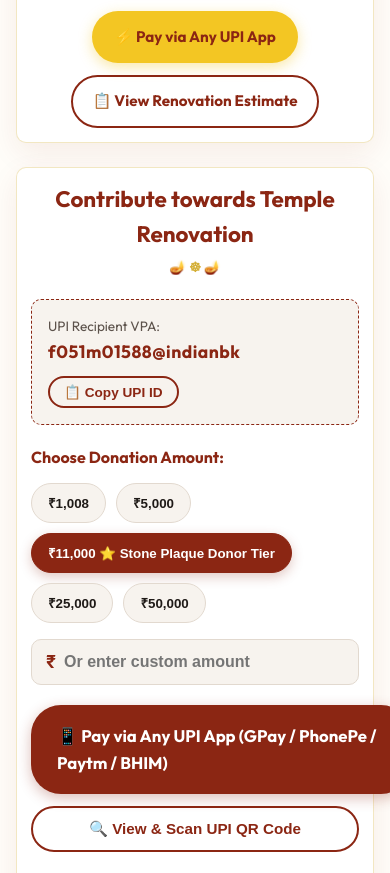
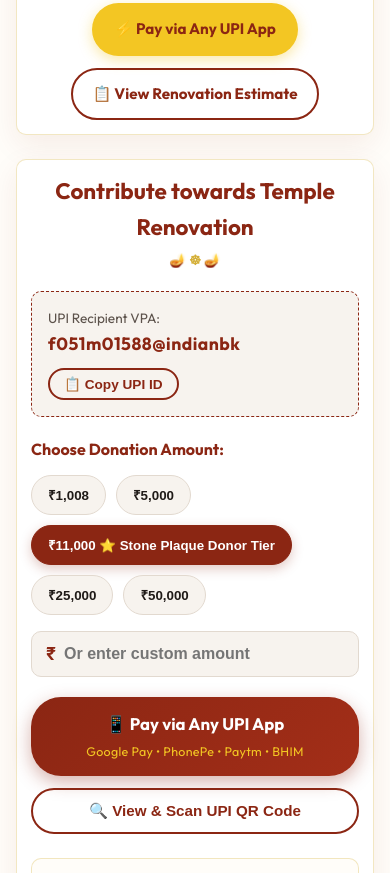
Before and after one commit to adithiyan-rajaperumal/otv-jain-temple-donation, a website built with Vite: page index.html in a window 390 px wide. Shown: the part 1127-2000 px from the top of the page. Built offline with nearby package versions, Linux system fonts and the light colour scheme.

Commit message:
feat: set god_for_homepage.jpg as hero deity image and redesign mobile UPI pay button to be sleek and fully responsive

```diff
--- a/index.html
+++ b/index.html
@@ -59,7 +59,7 @@
     <!-- Hero Section -->
     <section class="hero-card card text-center">
       <div class="hero-image-wrapper">
-        <img src="/assets/images/temple/god.jpg" alt="Supreme Lord Sri Vrishabanath Bhagwan Moolavar" class="hero-image" />
+        <img src="/assets/images/god_for_homepage.jpg" alt="Supreme Lord Sri Vrishabanath Bhagwan Moolavar" class="hero-image" />
       </div>
       <h2 class="hero-title" data-i18n="hero_heading">Sacred Appeal for Renovation & Restoration</h2>
       <p class="hero-subtitle" data-i18n="hero_blessing">Under the guidance of Bhattarak Chintamani Swasti Sri Dhavalakeerthi Swamiji & Swasti Sri Lakshmisena Swamiji</p>
@@ -106,8 +106,9 @@
 
       <!-- Action Buttons -->
       <div class="donation-actions no-print">
-        <a id="pay-upi-btn" href="#" class="btn btn-primary btn-block btn-lg">
-          📱 Pay via Any UPI App (GPay / PhonePe / Paytm / BHIM)
+        <a id="pay-upi-btn" href="#" class="btn-upi-pay">
+          <span>📱 Pay via Any UPI App</span>
+          <span class="btn-upi-subtext">Google Pay • PhonePe • Paytm • BHIM</span>
         </a>
         <button id="view-qr-btn" class="btn btn-outline btn-block">🔍 View & Scan UPI QR Code</button>
       </div>
--- a/src/css/main.css
+++ b/src/css/main.css
@@ -258,6 +258,44 @@ body {
   background: transparent;
   border-color: var(--primary-terracotta);
   color: var(--primary-terracotta);
+}
+.donation-actions {
+  display: flex;
+  flex-direction: column;
+  gap: 12px;
+  margin-bottom: 24px;
+  width: 100%;
+}
+.btn-upi-pay {
+  background: linear-gradient(135deg, var(--primary-terracotta) 0%, #A32E18 100%);
+  color: white;
+  padding: 14px 20px;
+  border-radius: 30px;
+  font-weight: 700;
+  font-size: 1.05rem;
+  text-align: center;
+  box-shadow: 0 6px 18px rgba(139, 38, 19, 0.35);
+  display: flex;
+  flex-direction: column;
+  align-items: center;
+  justify-content: center;
+  gap: 4px;
+  text-decoration: none;
+  border: none;
+  width: 100%;
+  box-sizing: border-box;
+  transition: all 0.2s ease;
+}
+.btn-upi-pay:hover {
+  background: linear-gradient(135deg, #681B0C 0%, #8B2613 100%);
+  transform: translateY(-2px);
+  box-shadow: 0 8px 22px rgba(139, 38, 19, 0.45);
+}
+.btn-upi-subtext {
+  font-size: 0.78rem;
+  font-weight: 500;
+  color: var(--accent-gold-bright);
+  letter-spacing: 0.3px;
 }
 .btn-block {
   width: 100%;
```
Also changed, not shown: dist/assets/images/god_for_homepage.jpg (added), dist/assets/index-CVF9Y-1H.css (added), dist/assets/index-eD9wtxOv.js (renamed from dist/assets/index-DTprEr1z.js), dist/assets/index-mQUSk9xr.css (deleted), dist/index.html, public/assets/images/god_for_homepage.jpg (added).
